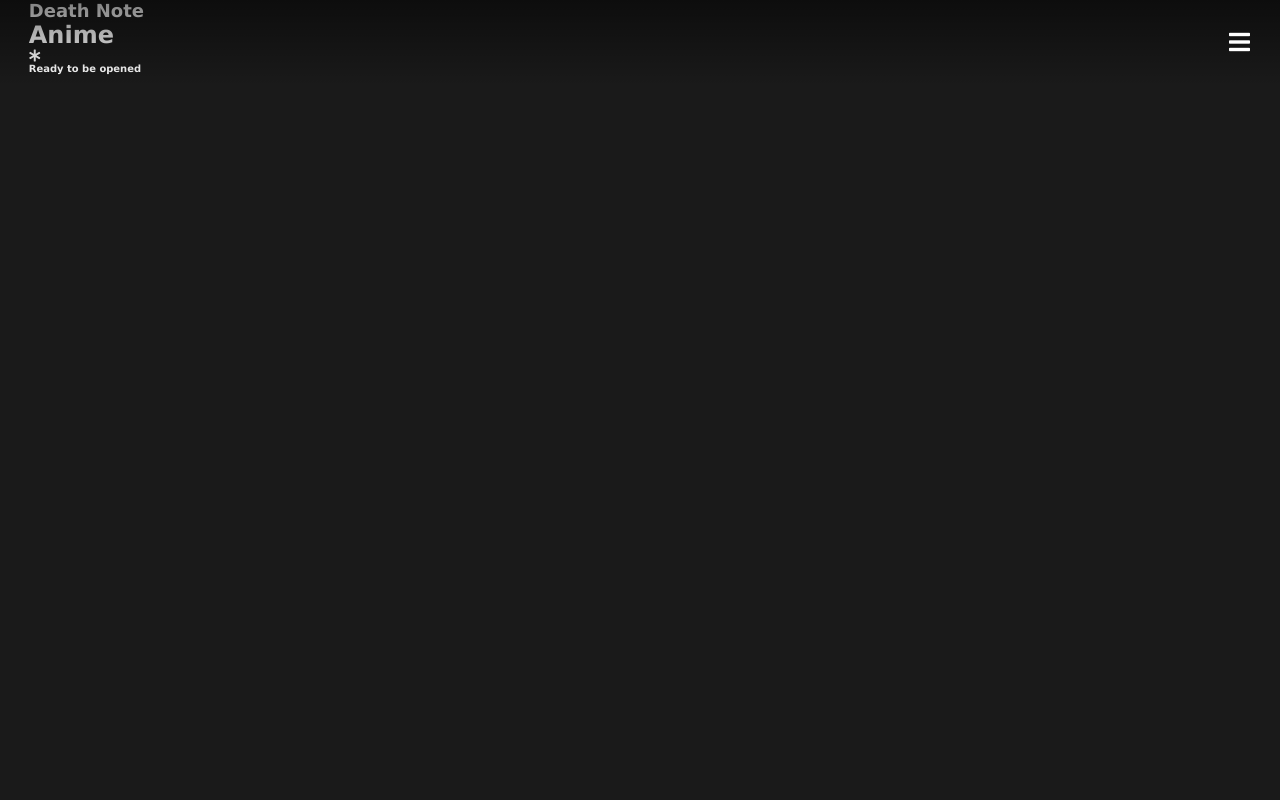
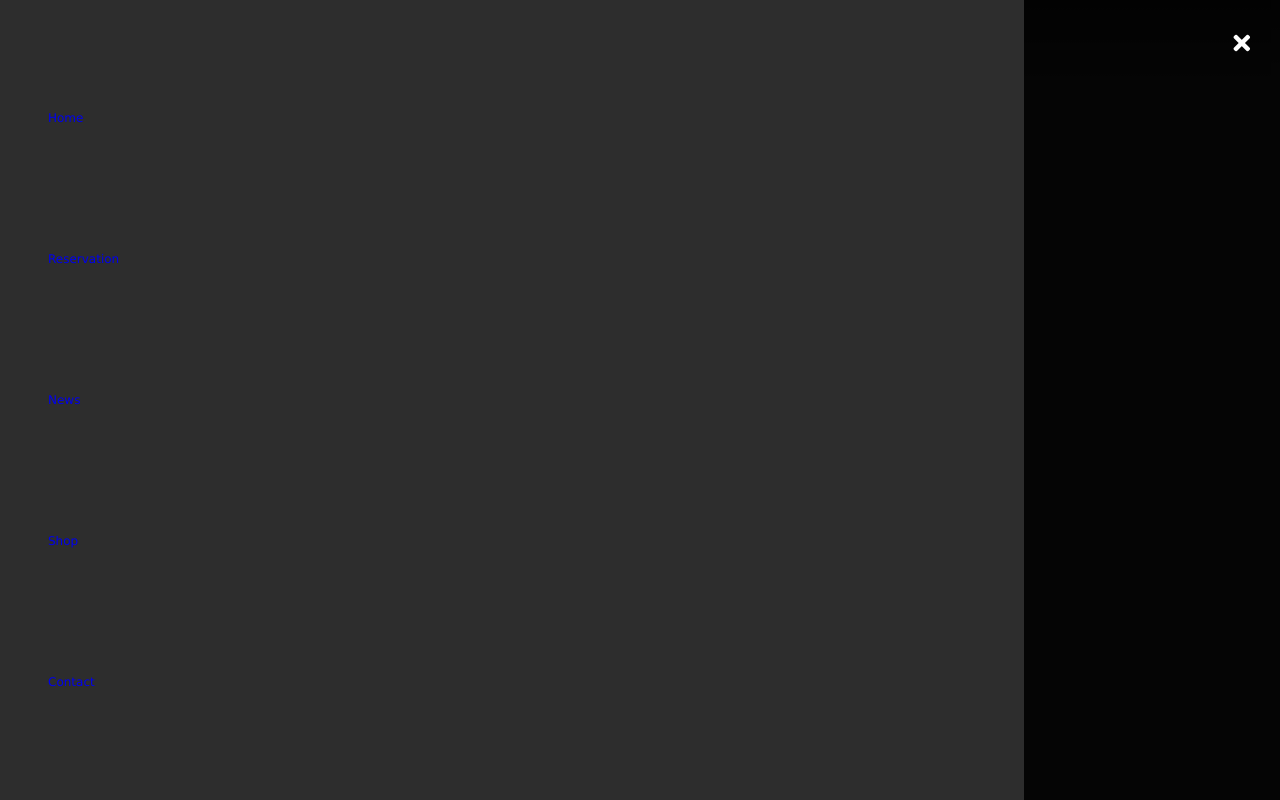
Before and after one commit to Plateau88/AnimeWebsite, a plain HTML site: page index.html in a window 1280 px wide. Both pictures are taken after a click on the element 1239 px from the left and 43 px from the top of the page. Drawn offline with nearby package versions, Linux system fonts and the light colour scheme.

Commit message:
Add JavaScript to Toggle Menu

```diff
--- a/main.js
+++ b/main.js
@@ -0,0 +1,9 @@
+const Button = (e) => {
+  return document.querySelector(e);
+};
+const menuToggler = Button(".menu-toggle");
+const body = Button("body");
+
+menuToggler.addEventListener("click", function () {
+  body.classList.toggle("open");
+});
--- a/style.css
+++ b/style.css
@@ -94,3 +94,17 @@ header {
   transform: scale(0);
   transition: opacity 0.5s;
 }
+
+.open .fa-times {
+  display: block;
+}
+.open .fa-bars {
+  display: none;
+}
+.open .nav-list {
+  transform: translateX(0);
+}
+.open .nav::before {
+  opacity: 1;
+  transform: scale(1);
+}
```
